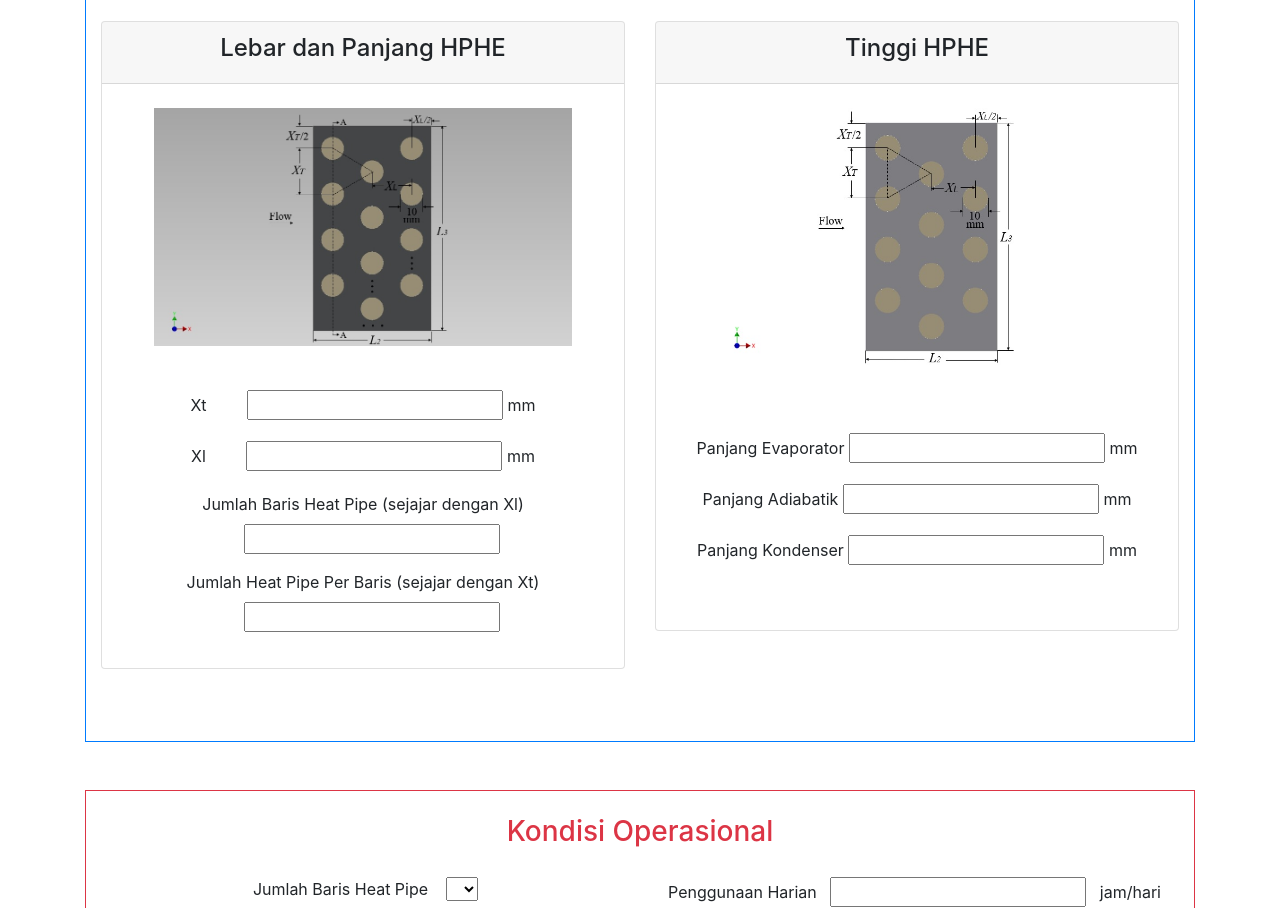
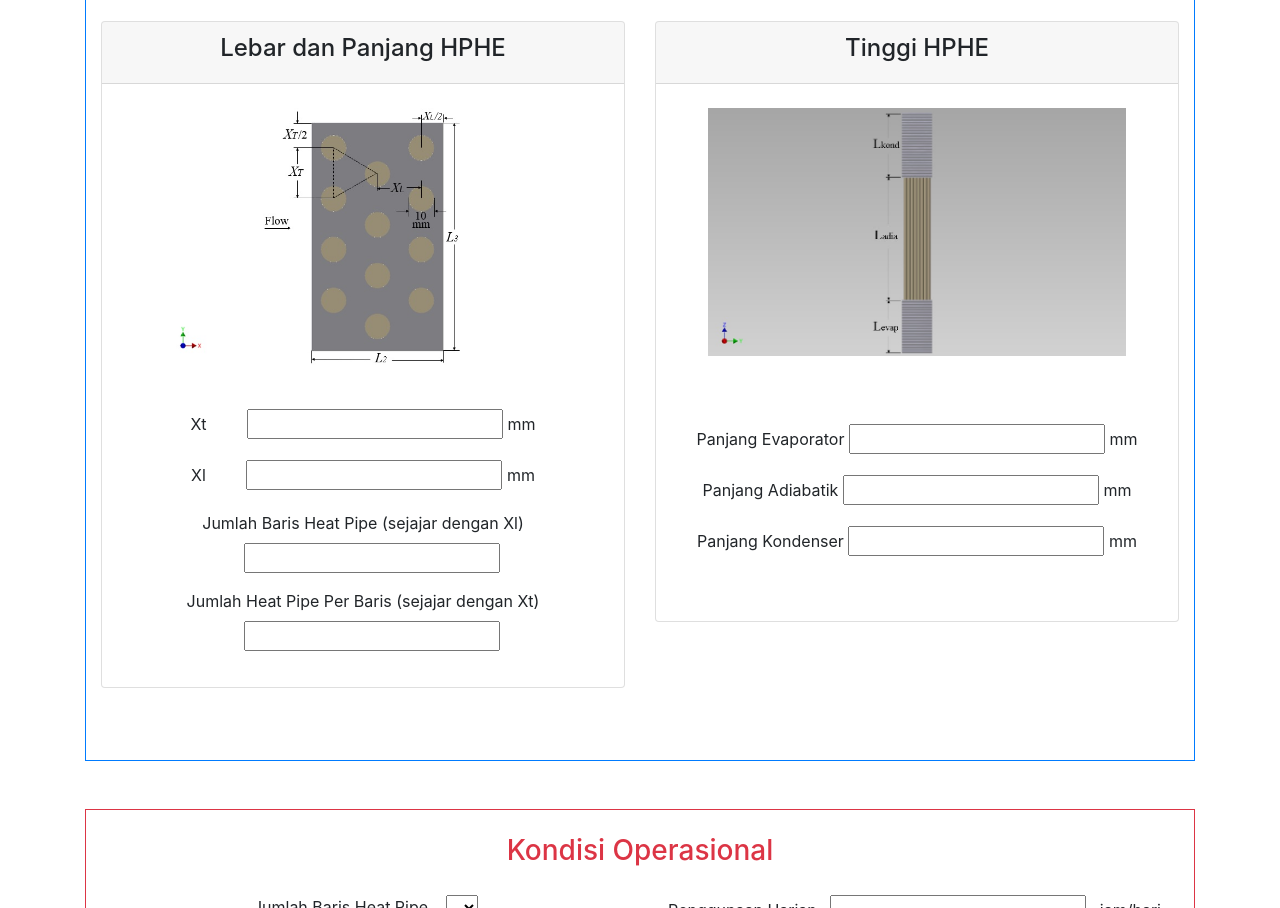
Before and after one commit to Praise-and-Gratitude/aplikasihphe1, a plain HTML site: page index.html in a window 1280 px wide. Shown: the part 1119-2027 px from the top of the page. Drawn offline with nearby package versions, Linux system fonts and the light colour scheme.

Commit message:
Update index.html

```diff
--- a/index.html
+++ b/index.html
@@ -241,7 +241,7 @@
 
                       </div>
                   <div class="text-center">
-                    <img src="./images/Jadiifix(1).jpg" width="80%">
+                    <img src="./images/XLXT.jpg" width="80%">
 
                   </div>
 
@@ -286,7 +286,7 @@
                   </div>
 
             <div class="text-center">
-            <img src="./images/XLXT.jpg" width="80%">
+            <img src="./images/Jadi2222.jpg" width="80%">
             </div>
             <div class="text-center">
                 <br>
```
